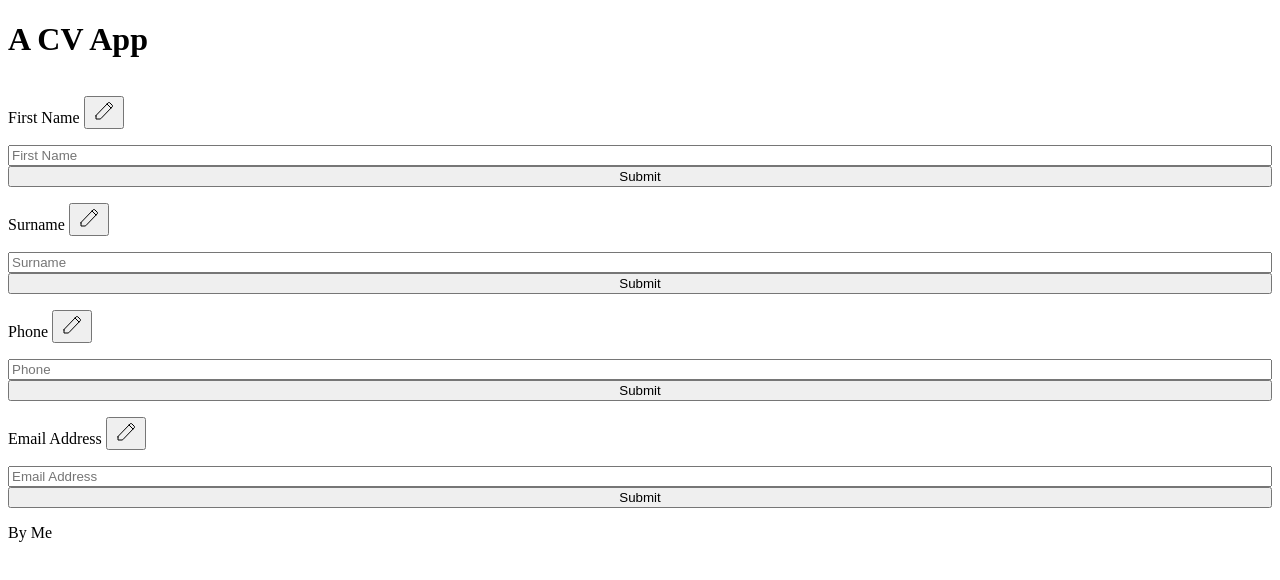
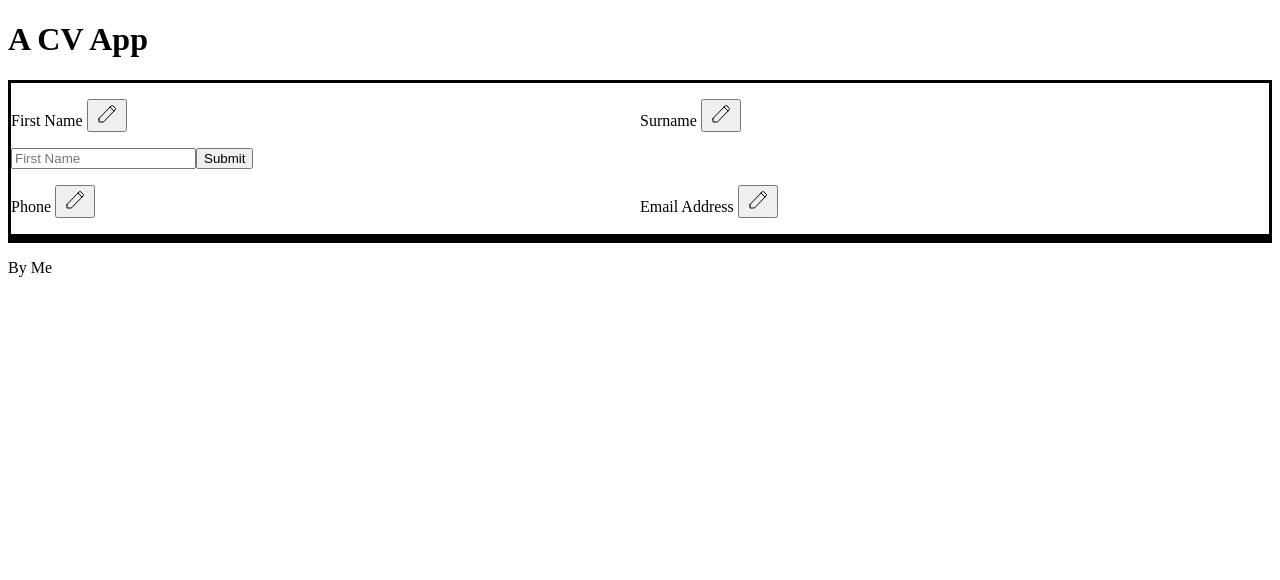
Before and after one commit to malcomcrab/react-cv-project, a React (Vite) app: page / in a window 1280 px wide. Both pictures are taken after a click on the button 103 px from the left and 112 px from the top of the page. Shown: the top 580 px of the page. Built offline with nearby package versions, Linux system fonts and the light colour scheme.

Commit message:
Updated InputDisplay component so that the edit but toggles the display of the corresponding inputelement

```diff
--- a/src/App.css
+++ b/src/App.css
@@ -2,3 +2,16 @@
     display: flex;
     flex-direction: column;
 }
+
+#first-name-input,
+#surname-input,
+#phone-input,
+#email-input{
+    display:none;
+}
+
+.form-section{
+    display: grid;
+    grid-template-columns: 1fr 1fr;
+    border:solid;
+}
--- a/src/App.jsx
+++ b/src/App.jsx
@@ -3,9 +3,10 @@ import './App.css'
 import Header from './components/Header'
 import Footer from './components/Footer'
 import InputDisplay from './components/InputDisplay'
+import EducationDisplay from './components/EducationDisplay'
 
 const list = [{
-  id: 'firstName',
+  id: 'first-name',
   name: 'First Name',
   type: 'text'
   },
@@ -15,12 +16,12 @@ const list = [{
   type: 'text'
   },
   {
-  id: 'PhoneNumber',
+  id: 'phone',
   name: 'Phone',
   type: 'number'
   },
   {
-  id: 'Email',
+  id: 'email',
   name: 'Email Address',
   type: 'email'
   }
@@ -33,10 +34,10 @@ function App() {
   return (
     <>
     <Header />
-    <div>{list.map(item =>[
-       <InputDisplay key={item.id} value={item.name} type={item.type} class={'user-details'}/>
+    <div id='user-info-container' className='form-section'>{list.map(item =>[
+       <InputDisplay key={item.id} id={item.id} value={item.name} type={item.type} class={'user-details'}/>
     ])}</div>
-
+    <EducationDisplay />
     <Footer />
     </>
   )
--- a/src/components/Button.jsx
+++ b/src/components/Button.jsx
@@ -2,7 +2,7 @@
 function Button(props){
 
 return (
-    <button>{props.value}</button>
+    <button onClick={props.handleClick} >{props.value}</button>
 )
 
 }
--- /dev/null
+++ b/src/components/EducationDisplay.jsx
@@ -0,0 +1,12 @@
+
+function EducationDisplay(){
+
+    return(
+        <div className="form-section">
+
+        </div>
+    )
+
+}
+
+export default EducationDisplay;
--- a/src/components/InputDisplay.jsx
+++ b/src/components/InputDisplay.jsx
@@ -2,13 +2,26 @@ import Button from './Button';
 import inputIcon from '../assets/editIcon.svg'
 import Input from './Input';
 
+
+
+const handleButtonClick = (target) => {
+    const toggleElement = document.getElementById(target)
+    toggleElement.style.display === 'flex'? toggleElement.style.display = 'none' : toggleElement.style.display = 'flex'
+
+  };
+
+
 function InputDisplay(props){
+
+    const idss = (props.id + '-input')
 
     return(
         <div className={props.class}>
-            <p>{props.value} <Button value={<img src={inputIcon}></img>} /></p>
-            <Input type={props.type} value={props.value}/>
-            <Button value={'Submit'}/>
+            <p>{props.value} <Button handleClick={() => handleButtonClick(idss)} value={<img src={inputIcon} ></img>} /></p>
+            <div id={idss}>
+                <Input type={props.type} value={props.value}/>
+                <Button  value={'Submit'}/>
+            </div>
         </div>
     )
 }
```
